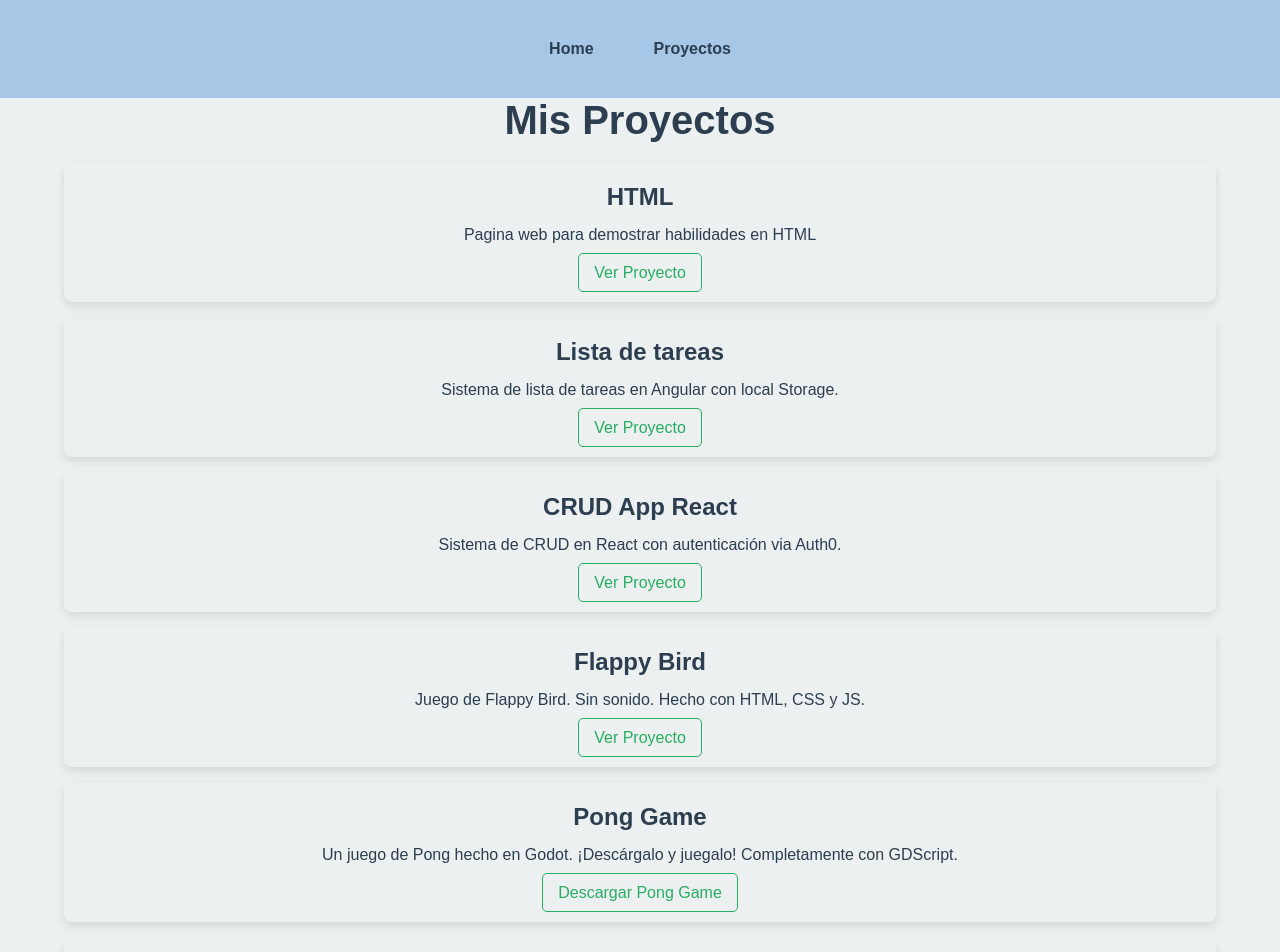
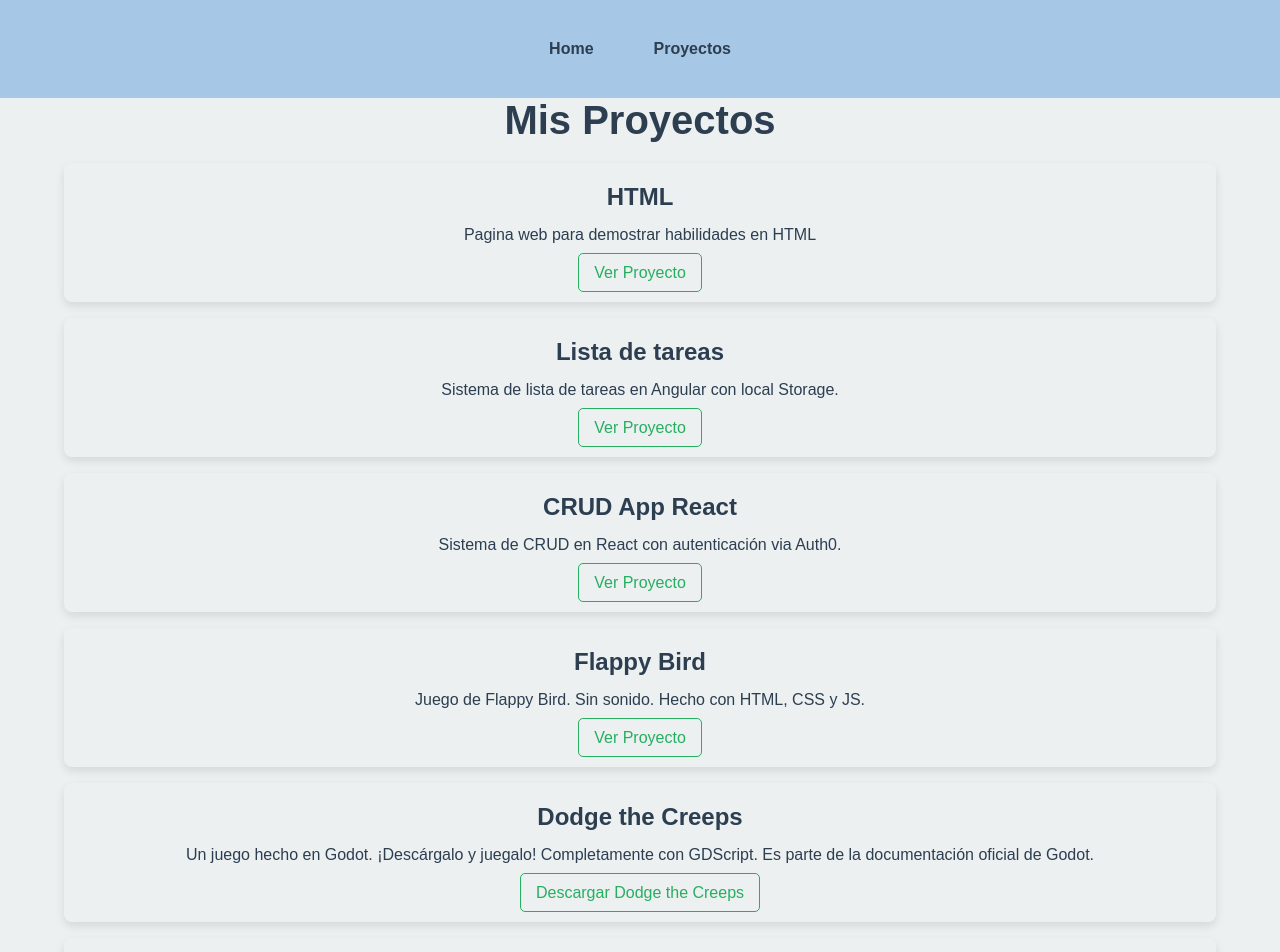
Before and after one commit to Lata1989/portfolio-entrega-programacion-3-coloquio, a React (Create React App) app: page /projects in a window 1280 px wide. Shown: the top 952 px of the page. Built offline with nearby package versions, Linux system fonts and the light colour scheme.

Commit message:
agregado dodge the creeps

```diff
--- a/src/pages/Projects.jsx
+++ b/src/pages/Projects.jsx
@@ -23,6 +23,11 @@ const projectsData = [
         name: 'Flappy Bird',
         description: `Juego de Flappy Bird. Sin sonido. Hecho con HTML, CSS y JS.`,
         url: 'https://flappy-bird-ruby-eight.vercel.app/'
+    },
+    {
+        name: 'Dodge the Creeps',
+        description: `Un juego hecho en Godot. ¡Descárgalo y juegalo! Completamente con GDScript. Es parte de la documentación oficial de Godot.`,
+        url: '/assets/projects/DodgeTheCreeps.rar'
     },
     {
         name: 'Pong Game',
```
Also changed, not shown: 1 other file (tests, documents, lock files or other folders).
